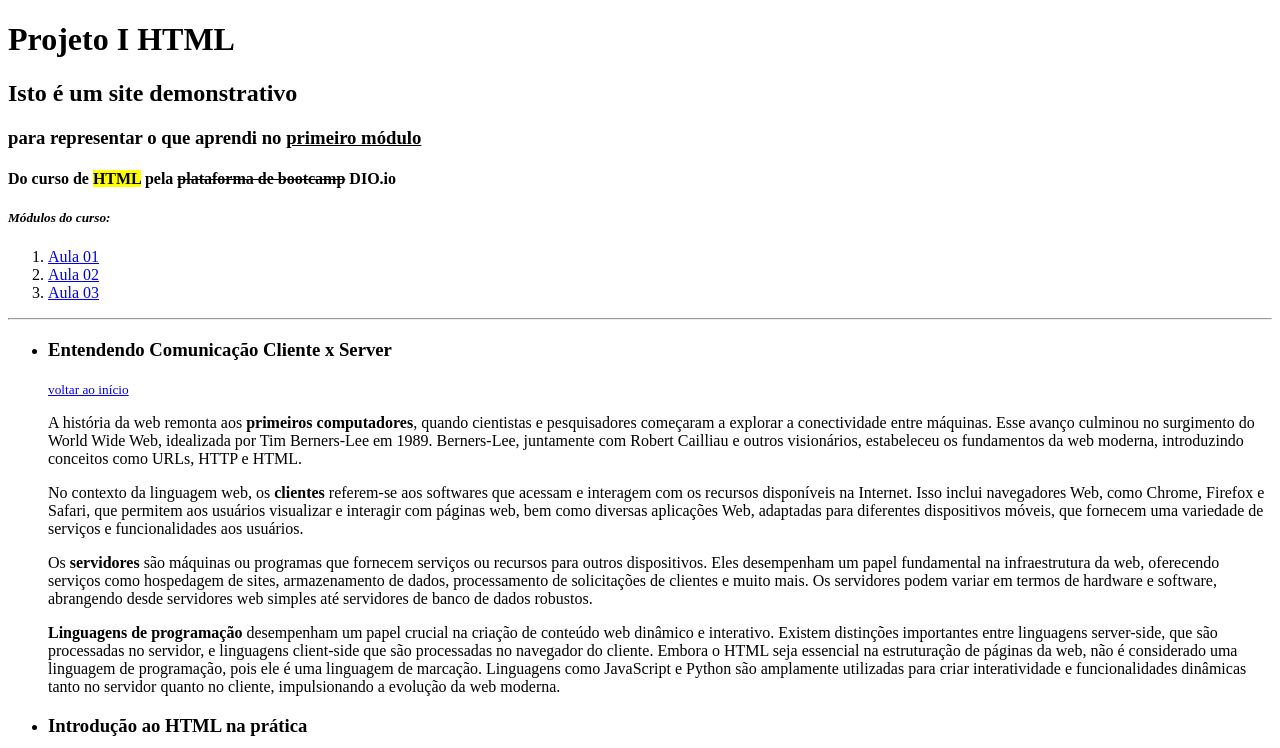
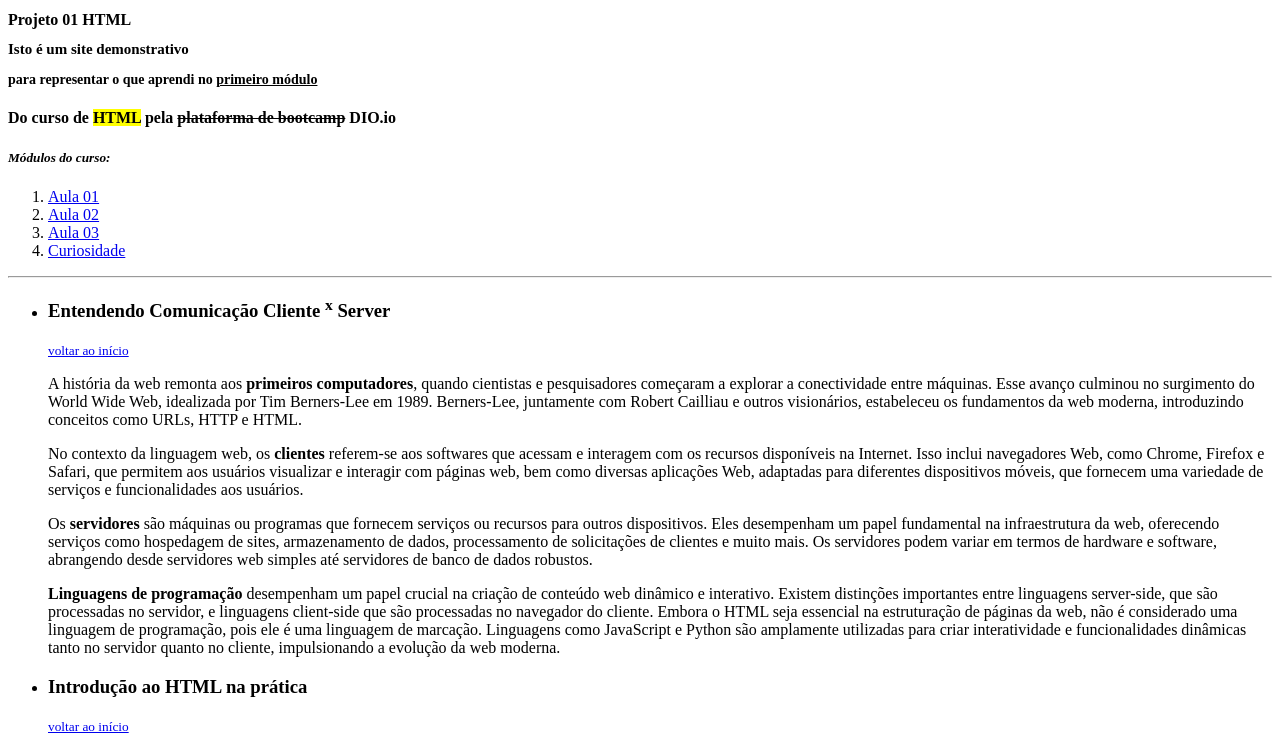
Before and after one commit to WelingtonSousaa/DIO_Pagina_Web_Usando_Tags, a plain HTML site: page index.html in a window 1280 px wide. Shown: the top 748 px of the page. Drawn offline with Linux system fonts and the light colour scheme.

Commit message:
projeto 01 curso html

```diff
--- a/index.html
+++ b/index.html
@@ -7,17 +7,16 @@
     <title>Projeto I</title>
 </head>
 
-<body>
-    <h1>
-        Projeto I HTML
+<body id="inicio">
+    <h1 style="font-size: 16px">
+        Projeto 01 HTML
     </h1>
-    <h2>
+    <h2 style="font-size: 15px">
         Isto é um site demonstrativo
     </h2>
-    <h3>
+    <h3 style="font-size: 14px;">
         para representar o que aprendi no <ins>primeiro módulo</ins>
-
-    </h3>
+    </h3 style="font-size: 13px">
     <h4>
         Do curso de <mark>HTML</mark> pela <del>plataforma de bootcamp</del> DIO.io
     </h4>
@@ -28,12 +27,13 @@
         <li><a href="#aula01">Aula 01</a></li>
         <li><a href="#aula02">Aula 02</a></li>
         <li><a href="#aula03">Aula 03</a></li>
+        <li><a href="#curiosidade">Curiosidade</a></li>
     </ol>
     <hr>
 
     <ul>
         <li>
-            <h3 id="aula01">Entendendo Comunicação Cliente x Server</h3>
+            <h3 id="aula01">Entendendo Comunicação Cliente <sup>x</sup> Server</h3>
             <small><a href="#inicio">voltar ao início</a></small>
             <p>
                 A história da web remonta aos <strong>primeiros computadores</strong>, quando cientistas e pesquisadores
@@ -141,7 +141,8 @@
                 Este site foi criado utilizando as tags aprendidas...<br>
             </p>
         <li>
-            <h6><sub>Uma </sub>Curiosidade <sup>minha:</h6></sup>gostei bastante do curso até aqui...
+            <h6 id="curiosidade"><mark><sub>Uma </sub>Curiosidade:</mark></h6></sup>gostei bastante do curso até aqui...
+            <br><br><small><a href="#inicio">voltar ao início</a></small>
         </li>
         <p>
             <small><u>Obrigado por chegar até aqui!</u>...</small>
```
